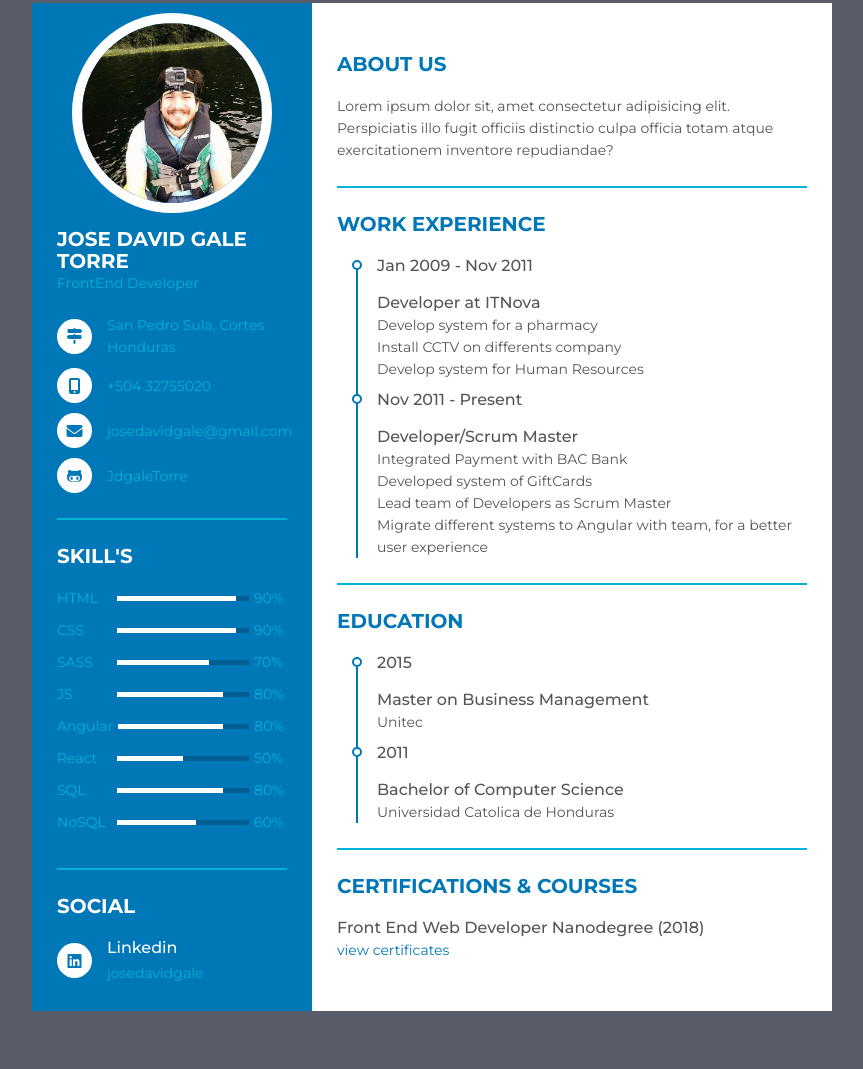
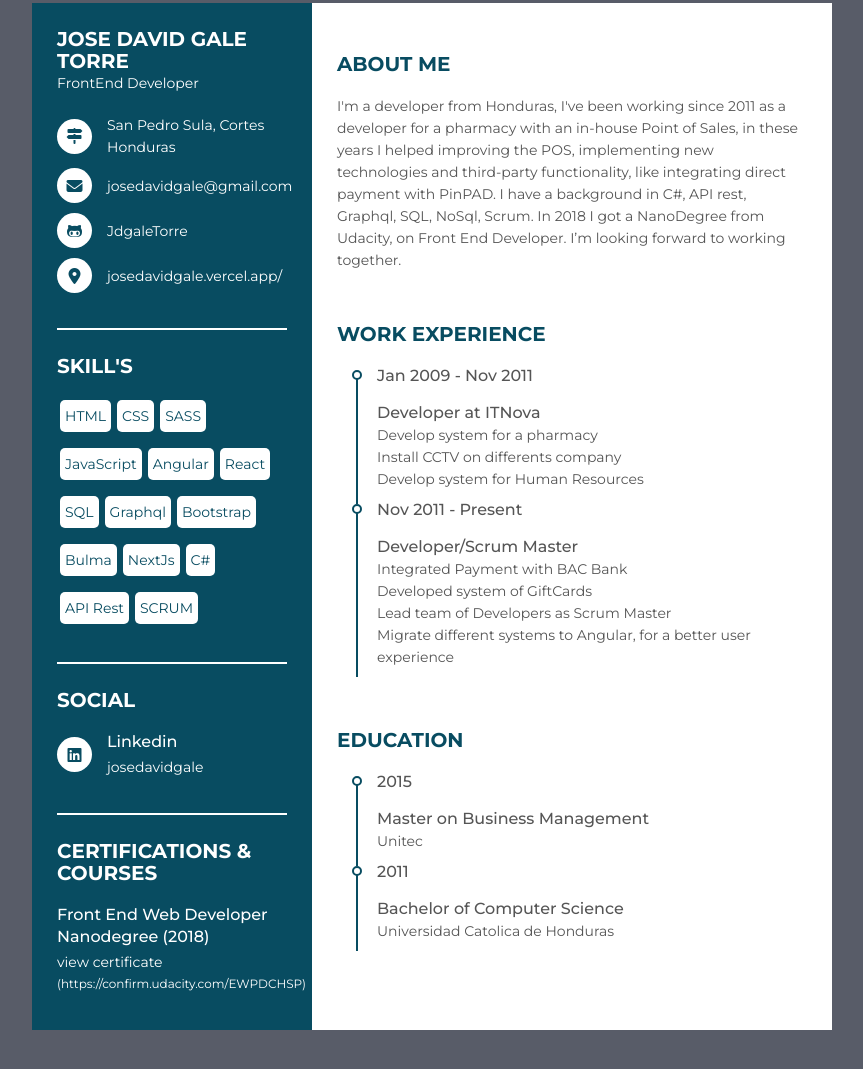
Before and after one commit to JdgaleTorre/JdgaleTorre, a plain HTML site: page resume/index.html in a window 1280 px wide. Shown: the part 47-1116 px from the top of the page, without its empty margins (208-1071 px from the left). Drawn offline with Linux system fonts and the light colour scheme.

Commit message:
Changes on colors and About Me

```diff
--- a/resume/index.html
+++ b/resume/index.html
@@ -1,20 +1,18 @@
 <!DOCTYPE html>
 <html lang="en">
-
   <head>
-    <meta charset="UTF-8">
+    <meta charset="UTF-8" />
     <title>Resume/CV Design</title>
-    <link rel="stylesheet" href="styles.css">
+    <link rel="stylesheet" href="styles.css" />
     <script src="https://kit.fontawesome.com/b99e675b6e.js"></script>
   </head>
 
   <body>
-
     <div class="resume">
       <div class="resume_left">
-            <div class="resume_profile">
+        <!-- <div class="resume_profile">
                 <img src="./profile.PNG" alt="profile_pic">
-            </div>
+            </div> -->
         <div class="resume_content">
           <div class="resume_item resume_info">
             <div class="title">
@@ -27,31 +25,42 @@
                   <i class="fas fa-map-signs"></i>
                 </div>
                 <div class="data">
-                                San Pedro Sula, Cortes <br /> Honduras
+                  San Pedro Sula, Cortes <br />
+                  Honduras
                 </div>
               </li>
-                        <li>
+              <!-- <li>
                             <div class="icon">
                                 <i class="fas fa-mobile-alt"></i>
                             </div>
                             <div class="data">
                                 +504 32755020
                             </div>
-                        </li>
+                        </li> -->
               <li>
                 <div class="icon">
                   <i class="fas fa-envelope"></i>
                 </div>
-                            <div class="data">
-                                josedavidgale@gmail.com
-                            </div>
+                <div class="data">josedavidgale@gmail.com</div>
               </li>
               <li>
                 <div class="icon">
                   <i class="fab fa-github-alt"></i>
                 </div>
                 <div class="data">
-                                <a href="https://github.com/JdgaleTorre" target="_blank">JdgaleTorre</a>
+                  <a href="https://github.com/JdgaleTorre" target="_blank"
+                    >JdgaleTorre</a
+                  >
+                </div>
+              </li>
+              <li>
+                <div class="icon">
+                  <i class="fas fa-map-marker-alt"></i>
+                </div>
+                <div class="data">
+                  <a href="https://josedavidgale.vercel.app/" target="_blank"
+                    >josedavidgale.vercel.app/</a
+                  >
                 </div>
               </li>
             </ul>
@@ -60,78 +69,48 @@
             <div class="title">
               <p class="bold">skill's</p>
             </div>
-                    <ul>
+            <ul class="skills">
               <li>
-                            <div class="skill_name">
-                                HTML
-                            </div>
-                            <div class="skill_progress">
-                                <span style="width: 90%;"></span>
-                            </div>
-                            <div class="skill_per">90%</div>
+                <div class="skill_name">HTML</div>
               </li>
               <li>
-                            <div class="skill_name">
-                                CSS
-                            </div>
-                            <div class="skill_progress">
-                                <span style="width: 90%;"></span>
-                            </div>
-                            <div class="skill_per">90%</div>
+                <div class="skill_name">CSS</div>
               </li>
               <li>
-                            <div class="skill_name">
-                                SASS
-                            </div>
-                            <div class="skill_progress">
-                                <span style="width: 70%;"></span>
-                            </div>
-                            <div class="skill_per">70%</div>
+                <div class="skill_name">SASS</div>
               </li>
               <li>
-                            <div class="skill_name">
-                                JS
-                            </div>
-                            <div class="skill_progress">
-                                <span style="width: 80%;"></span>
-                            </div>
-                            <div class="skill_per">80%</div>
+                <div class="skill_name">JavaScript</div>
               </li>
               <li>
-                            <div class="skill_name">
-                                Angular
-                            </div>
-                            <div class="skill_progress">
-                                <span style="width: 80%;"></span>
-                            </div>
-                            <div class="skill_per">80%</div>
+                <div class="skill_name">Angular</div>
               </li>
               <li>
-                            <div class="skill_name">
-                                React
-                            </div>
-                            <div class="skill_progress">
-                                <span style="width: 50%;"></span>
-                            </div>
-                            <div class="skill_per">50%</div>
+                <div class="skill_name">React</div>
               </li>
               <li>
-                            <div class="skill_name">
-                                SQL
-                            </div>
-                            <div class="skill_progress">
-                                <span style="width: 80%;"></span>
-                            </div>
-                            <div class="skill_per">80%</div>
+                <div class="skill_name">SQL</div>
               </li>
               <li>
-                            <div class="skill_name">
-                                NoSQL
-                            </div>
-                            <div class="skill_progress">
-                                <span style="width: 60%;"></span>
-                            </div>
-                            <div class="skill_per">60%</div>
+                <div class="skill_name">Graphql</div>
+              </li>
+              <li>
+                <div class="skill_name">Bootstrap</div>
+              </li>
+              <li>
+                <div class="skill_name">Bulma</div>
+              </li>
+              <li>
+                <div class="skill_name">NextJs</div>
+              </li>
+              <li>
+                <div class="skill_name">C#</div>
+              </li>
+              <li>
+                <div class="skill_name">API Rest</div>
+              </li>
+              <li>
+                <div class="skill_name">SCRUM</div>
               </li>
             </ul>
           </div>
@@ -146,7 +125,37 @@
                 </div>
                 <div class="data">
                   <p class="semi-bold">Linkedin</p>
-                                <p><a href="https://www.linkedin.com/in/josedavidgale/" target="_blank">josedavidgale</a></p>
+                  <p>
+                    <a
+                      href="https://www.linkedin.com/in/josedavidgale/"
+                      target="_blank"
+                      >josedavidgale</a
+                    >
+                  </p>
+                </div>
+              </li>
+            </ul>
+          </div>
+          <div class="resume_item resume_certification">
+            <div class="title">
+              <p class="bold">Certifications & Courses</p>
+            </div>
+            <ul>
+              <li>
+                <div class="data">
+                  <p class="semi-bold">
+                    Front End Web Developer Nanodegree (2018)
+                  </p>
+                  <p>
+                    <a
+                      href="https://confirm.udacity.com/EWPDCHSP"
+                      target="_blank"
+                      >view certificate</a
+                    >
+                    <div class="font-12">
+                      (https://confirm.udacity.com/EWPDCHSP)
+                    </div>
+                  </p>
                 </div>
               </li>
             </ul>
@@ -156,9 +165,17 @@
       <div class="resume_right">
         <div class="resume_item resume_about">
           <div class="title">
-                    <p class="bold">About us</p>
+            <p class="bold">About me</p>
           </div>
-                <p>Lorem ipsum dolor sit, amet consectetur adipisicing elit. Perspiciatis illo fugit officiis distinctio culpa officia totam atque exercitationem inventore repudiandae?</p>
+          <p>
+            I'm a developer from Honduras, I've been working since 2011 as a
+            developer for a pharmacy with an in-house Point of Sales, in these
+            years I helped improving the POS, implementing new technologies and
+            third-party functionality, like integrating direct payment with
+            PinPAD. I have a background in C#, API rest, Graphql, SQL, NoSql,
+            Scrum. In 2018 I got a NanoDegree from Udacity, on Front End
+            Developer. I’m looking forward to working together.
+          </p>
         </div>
         <div class="resume_item resume_work">
           <div class="title">
@@ -169,14 +186,23 @@
               <div class="date">Jan 2009 - Nov 2011</div>
               <div class="info">
                 <p class="semi-bold">Developer at ITNova</p>
-                            <p>Develop system for a pharmacy <br/>Install CCTV on differents company <br/>Develop system for Human Resources</p>
+                <p>
+                  Develop system for a pharmacy <br />Install CCTV on differents
+                  company <br />Develop system for Human Resources
+                </p>
               </div>
             </li>
             <li>
               <div class="date">Nov 2011 - Present</div>
               <div class="info">
                 <p class="semi-bold">Developer/Scrum Master</p>
-                            <p>Integrated Payment with BAC Bank <br/> Developed system of GiftCards <br/> Lead team of Developers as Scrum Master <br/> Migrate different systems to Angular with team, for a better user experience</p>
+                <p>
+                  Integrated Payment with BAC Bank <br />
+                  Developed system of GiftCards <br />
+                  Lead team of Developers as Scrum Master <br />
+                  Migrate different systems to Angular, for a better user
+                  experience
+                </p>
               </div>
             </li>
           </ul>
@@ -202,23 +228,7 @@
             </li>
           </ul>
         </div>
-            <div class="resume_item resume_certification">
-                <div class="title">
-                    <p class="bold">Certifications & Courses</p>
-                </div>
-                <ul>
-                    <li>
-                        <div class="info">
-                            <p class="semi-bold">Front End Web Developer Nanodegree (2018)</p>
-                            <p><a href="https://confirm.udacity.com/EWPDCHSP" target="_blank">view certificates</a></p>
-                        </div>
-                    </li>
-
-                </ul>
       </div>
     </div>
-    </div>
-
   </body>
-
 </html>
--- a/resume/styles.css
+++ b/resume/styles.css
@@ -14,7 +14,6 @@ body {
   color: #555555;
 }
 
-
 /* :root {
     --main-color: #0bb5f4;
     --main-regular-color: #b1eaff;
@@ -22,9 +21,10 @@ body {
     --main-color-darker: #009fd9;
 } */
 
+/* --main-color: #0077b6; */
 :root {
-    --main-color: #0077b6;
-    --main-regular-color: #00b4d8;
+  --main-color: #084C61;
+  --main-regular-color: #fff;
   --contrast-color: #fff;
   --main-color-darker: #005f92;
 }
@@ -101,10 +101,6 @@ body {
   align-items: center;
 }
 
-.resume .resume_left ul li:last-child {
-    margin-bottom: 0;
-}
-
 .resume .resume_left ul li .icon {
   min-width: 35px;
   min-height: 35px;
@@ -134,36 +130,31 @@ body {
   cursor: pointer;
 }
 
-.resume .resume_left .resume_skills ul li {
+/* .resume .resume_left .resume_skills ul li {
     display: flex;
     margin-bottom: 10px;
     color: var(--main-regular-color);
     justify-content: space-between;
     align-items: center;
+} */
+
+.resume .resume_left .resume_skills ul.skills {
+  display: flex;
+  flex-wrap: wrap;
+  color: var(--main-color);
+  align-items: center;
+}
+
+.font-12 {
+    font-size: 12px;
 }
 
 .resume .resume_left .resume_skills ul li .skill_name {
-    width: 25%;
-}
-
-.resume .resume_left .resume_skills ul li .skill_progress {
-    width: 60%;
-    margin: 0 5px;
-    height: 5px;
-    background: var(--main-color-darker);
-    position: relative;
-}
-
-.resume .resume_left .resume_skills ul li .skill_per {
-    width: 15%;
-}
-
-.resume .resume_left .resume_skills ul li .skill_progress span {
-    position: absolute;
-    top: 0;
-    left: 0;
-    height: 100%;
-    background: var(--contrast-color);
+  background-color: white;
+  border-radius: 5px;
+  text-align: center;
+  padding: 5px;
+  margin: 3px;
 }
 
 .resume .resume_left .resume_social .semi-bold {
@@ -201,10 +192,6 @@ body {
   margin-bottom: 9px;
 }
 
-.resume .resume_right ul li:last-child .info {
-    margin-bottom: 0;
-}
-
 .resume .resume_right .resume_work ul li:before,
 .resume .resume_right .resume_education ul li:before {
   content: "";
@@ -228,12 +215,14 @@ body {
   background: var(--main-color);
 }
 
-.resume_certification a {
-    text-decoration: none;
-    cursor: pointer;
-    color: var(--main-color);
+.resume_certification {
+  color: var(--main-regular-color);
 }
 
+.resume .resume_left .resume_certification .semi-bold {
+  color: var(--contrast-color);
+  margin-bottom: 3px;
+}
 
 /* .resume .resume_right .resume_hobby ul {
   display: flex;
@@ -272,7 +261,7 @@ body {
   body {
     width: 210mm;
     /* height: 297mm; */
-        height: 100%!important;
+    height: 100% !important;
   }
   @page {
     size: Letter;
@@ -280,10 +269,10 @@ body {
   }
   .resume {
     margin: 0;
-        height: 100%!important;
+    height: 100% !important;
   }
   .resume .resume_left {
-        background: var(--main-color)!important;
+    background: var(--main-color) !important;
     -webkit-print-color-adjust: exact !important;
   }
 }
```
Also changed, not shown: 1 other file. Lines whose indentation alone changed are shown as unchanged.
